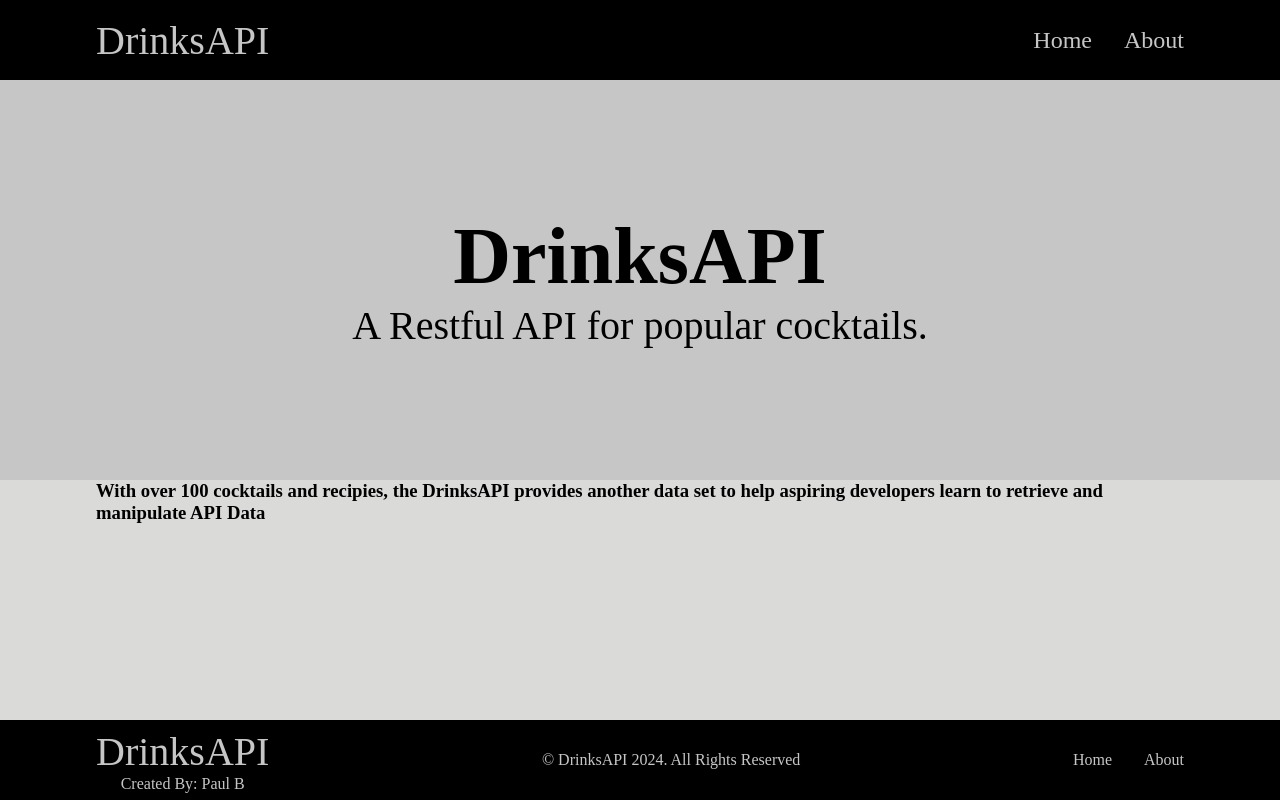
After one commit to P-R-Black/drinks-backend, a Django app: template templates/home/home.html in a window 1280 px wide. The commit adds this page. Run offline with Django 4.2, Linux system fonts and the light colour scheme; the template is opened without the code that fills it, so the values that code supplies are empty.

Commit message:
APIHomePageStarted

```diff
--- a/base/urls.py
+++ b/base/urls.py
@@ -4,5 +4,5 @@ from django.views.generic import TemplateView
 app_name = 'base'
 
 urlpatterns = [
-    path('', TemplateView.as_view(template_name="drink/index.html"))
+    path('', TemplateView.as_view(template_name="home/home.html"))
 ]
--- a/cocktail_api/views.py
+++ b/cocktail_api/views.py
@@ -104,6 +104,7 @@ class MostPopular(generics.ListCreateAPIView):
 
     def get_queryset(self):
         most_popular = DrinkRecipe.objects.filter(top_hundred_drink=True)
+        print('most_popular_length', len(most_popular))
         return most_popular
 
 
--- a/drink_book/settings.py
+++ b/drink_book/settings.py
@@ -12,6 +12,7 @@ https://docs.djangoproject.com/en/4.0/ref/settings/
 
 from pathlib import Path
 from datetime import timedelta
+import os
 
 # Build paths inside the project like this: BASE_DIR / 'subdir'.
 BASE_DIR = Path(__file__).resolve().parent.parent
@@ -133,6 +134,7 @@ USE_TZ = True
 # https://docs.djangoproject.com/en/4.0/howto/static-files/
 
 STATIC_URL = 'static/'
+STATICFILES_DIRS = [(os.path.join(BASE_DIR, 'static/'))]
 
 REST_FRAMEWORK = {
     'DEFAULT_PERMISSION_CLASSES': [
--- /dev/null
+++ b/static/css/home/home.css
@@ -0,0 +1,46 @@
+.hero_section {
+    display: flex;
+    align-items: flex-start;
+    justify-content: center;
+    min-height: 50vh;
+    min-width: 100vw;
+    background-color: var(--primary-font-color);
+}
+
+.inner_hero_section{
+    height: 50vh;
+    display: flex;
+    flex-direction: column;
+    align-items: center;
+    justify-content: center;
+}
+
+
+.inner_hero_section h1{
+    color: var(--primary-background-color);
+    font-size: 5rem;
+
+}
+
+.inner_hero_section h2{
+    color: var(--primary-background-color);
+    font-size: 2.5rem;
+    font-weight: 300;
+
+}
+
+.hero_sub_section {
+    display: flex;
+    align-items: flex-start;
+    justify-content: center;
+    height: 40vh;
+    min-width: 100vw;
+    background-color: #dadad9;
+}
+
+.inner_hero__sub_section{
+    display: flex;
+    flex-direction: column;
+    align-items: center;
+    justify-content: center;
+}
--- /dev/null
+++ b/static/css/index.css
@@ -0,0 +1,308 @@
+*{
+margin: 0;
+padding: 0;
+border: 0;
+box-sizing: border-box;
+list-style: none;
+text-decoration: none;
+
+}
+
+hmtl {
+    scroll-behavior: smooth;
+}
+::-webkit-scrollbar{
+    display: none;
+}
+
+
+:root {
+    --primary-background-color: #000000;
+
+    --primary-font-color: #c7c6c6;
+    --secondary-font-color: #ffffff;
+
+    --transition: all 300ms ease;
+
+    --container-width-lg: 85%;
+    --container-width-md: 90%;
+    --container-width-sm: 95%;
+}
+
+.container {
+    width: var(--container-width-lg);
+
+}
+
+/* =============== NAVIGATION =============== */
+
+nav {
+    align-items: center;
+    background-color: var(--primary-background-color);
+    display: flex;
+    height: 5rem;
+    justify-content: center;
+}
+
+.inner_nav_container{
+    display: flex;
+    justify-content: space-between;
+    align-items: center
+}
+
+h2.logo a{
+    color: var(--primary-font-color);
+    cursor: pointer;
+    font-size: 2.5rem;
+    font-weight: 500;
+    text-decoration: none;
+}
+
+h2.logo a:visited, h2.logo a:active {
+    color: var(--primary-font-color);
+    -webkit-color: var(--primary-font-color);
+
+}
+
+
+
+ul.navbar_menu{
+    gap: 2rem;
+}
+
+ul.navbar_menu li a {
+    color: var(--primary-font-color);
+    font-size: 1.5rem;
+
+}
+
+
+h2.logo a:hover,
+ul.navbar_menu li a:hover {
+    color: var(--secondary-font-color);
+}
+
+
+.navbar_menu{
+    display: flex;
+}
+
+.navbar_items ul[data-visible="true"]{
+    transform: translateX(0%);
+}
+
+.hamburger_menu {
+    cursor:pointer;
+    display: none;
+}
+
+.bar {
+    background-color: var(--primary-font-color);
+    display: block;
+    height: 3px;
+    margin: 5px auto;
+    transition: var(--transition);
+    -webkit-transition: var(--transition);
+    width: 2.5rem;
+}
+
+.nav_dropdown {
+    align-items: center;
+    background-color: var(--primary-background-color);
+    border: 2px solid var(--primary-background-color);
+    display: flex;
+    flex-direction: column;
+    margin-right: 5rem;
+    margin-top: 1rem;
+    opacity: 0;
+    padding: 1rem 1rem;
+    position: absolute;
+    right: 0;
+    transition: var(--transition);
+    -webkit-transition: var(--transition);
+}
+
+.nav_dropdown.show {
+    animation: fadeIn 1s;
+    opacity: 1;
+    pointer-events: auto;
+    -webkit-animation: fadeIn 1s;
+    z-index: 100;
+}
+
+.mobile_display_link {
+    display: none;
+}
+
+/* =============== NAVIGATION =============== */
+
+/* =============== FOOTER =============== */
+footer{
+    align-items: center;
+    background-color: var(--primary-background-color);
+    display: flex;
+    height: 5rem;
+    justify-content: center;
+    position: absolute;
+    bottom: 0;
+    width: 100vw;
+}
+
+.footer_container{
+    align-items: center;
+    display: flex;
+    justify-content: space-between;
+}
+
+.logo_rights_container {
+    display: flex;
+    flex-direction: column;
+}
+
+.navbar_logo{
+    display: flex;
+    flex-direction: column;
+}
+
+.navbar_logo a.navbar_created {
+    text-align: center;
+}
+
+
+.navbar_created{
+    color: var(--primary-font-color);
+}
+
+.rights_reserved p{
+    color: var(--primary-font-color);
+}
+
+.rights_reserved p span{
+    color: var(--primary-font-color);
+}
+
+
+.footer_link_block ul{
+    display: flex;
+    gap: 2rem;
+}
+.footer_link_block ul li a{
+    color: var(--primary-font-color);
+}
+
+.footer_link_block ul li a:hover,
+.navbar_logo a.navbar_created:hover {
+    color: var(--secondary-font-color);
+}
+
+/* =============== FOOTER =============== */
+
+
+
+/* Add animation (fade in the popup) */
+@-webkit-keyframes fadeIn {
+  from {opacity: 0;}
+  to {opacity: 1;}
+}
+
+@keyframes fadeIn {
+  from {opacity: 0;}
+  to {opacity:1 ;}
+}
+
+@-webkit-keyframes fadeOut {
+  from {opacity: 1;}
+  to {opacity: 0;}
+}
+
+@keyframes fadeOut {
+  from {opacity: 1;}
+  to {opacity:0 ;}
+}
+
+
+
+
+/* =============== MEDIA QUERIES (MEDIUM DEVICES) =============== */
+@media screen and (max-width: 1024px) {
+    .container {
+        width: var(--container-width-md);
+    }
+
+    .hamburger_menu {
+        display: block;
+        position: relative;
+        z-index: 600;
+        margin-top: .25rem;
+        padding: 0;
+    }
+
+     .navbar_menu {
+        -webkit-background: hsl(0 0% 100% / 0.1);
+        -webkit-backdrop-filter: blur(3rem);
+        background: hsl(0 0% 100% / 0.1);
+        backdrop-filter: blur(2rem);
+        flex-direction: column;
+        inset: 0 0 0 50%;
+        padding: min(30vh, 10rem) 1rem;
+        position: fixed;
+        transform: translateX(100%);
+        transition: var(--transition);
+        z-index: 400;
+     }
+     .navbar_menu[data-visible="true"]{
+        transform: translateX(0%)
+   }
+
+
+   .hamburger_menu[aria-expanded="true"] .bar:nth-child(2){
+        opacity: 0;
+   }
+
+   .hamburger_menu[aria-expanded="true"] .bar:nth-child(1){
+        transform: translateY(8px) rotate(45deg);
+   }
+
+   .hamburger_menu[aria-expanded="true"] .bar:nth-child(3){
+        transform: translateY(-8px) rotate(-45deg);
+   }
+
+   .mobile_display_hide {
+        display: none;
+   }
+
+   .mobile_display_link {
+        display: block;
+   }
+
+}
+
+/* =============== MEDIA QUERIES (SMALL DEVICES) =============== */
+@media screen and (max-width: 600px) {
+    .container {
+        width: var(--container-width-sm);
+    }
+
+    .hamburger_menu{
+        display_block;
+        z-index: 600;
+    }
+
+    .navbar_menu {
+        webkit-background: hsl(0 0% 100% / 0.1);
+        webkit-background-filter: blur(3rem);
+        background-filter: blur(2rem);
+        flex-direction: column;
+        inset: 0 0 0 50%;
+        padding: min(30vh, 10rem) 1rem;
+        position: fixed;
+        transform: translateX(100%);
+        transition: var(--transition);
+        z-index:500;
+    }
+
+    .mobile_display_link{
+        display: block;
+    }
+
+}
--- /dev/null
+++ b/static/js/nav.js
@@ -0,0 +1,26 @@
+const navBarMenu = document.querySelector('.navbar_menu'); //primaryNav
+const hamburger = document.querySelector('.hamburger_menu'); //NavToggle
+
+const navBarDropdownArrow = document.querySelector('.navbar_link_dropdown');
+const navBarDropdown = document.querySelector('.nav_dropdown');
+
+hamburger.addEventListener('click', () =>{
+    const visibility = navBarMenu.getAttribute('data-visible')
+    if(visibility === "false"){
+        navBarMenu.setAttribute('data-visible', 'true')
+        hamburger.setAttribute('aria-expanded', 'true')
+    } else {
+        visibility === "true"
+        navBarMenu.setAttribute('data-visible', 'false')
+        hamburger.setAttribute('aria-expanded', 'false')
+    }
+})
+
+navBarDropdownArrow.addEventListener('click', () => {
+    navBarDropdown.classList.toggle('show')
+})
+
+
+navBarDropdown.addEventListener('click', () => {
+    navBarDropdown.classList.remove('show')
+})
--- a/templates/drink/index.html
+++ b/templates/drink/index.html
@@ -1 +1,69 @@
-<h1>Home Page</h1>
+{% load static %}
+<!DOCTYPE html>
+<html lang="en">
+<head>
+    <meta charset="UTF-8">
+    <meta name="viewport"
+          content="width=device-width, user-scalable=no, initial-scale=1.0, maximum-scale=1.0, minimum-scale=1.0">
+    <meta http-equiv="X-UA-Compatible" content="ie=edge">
+    <meta property="og:title" content="Cocktails API">
+    <meta property="og:type" content="website">
+    <meta property="og:image" content="">
+    <meta property="og:url" content="https://paulrblack.com/cocktailapi">
+    <meta property="og:description" content="An API With the Names and Recipes for 100 popular cocktails">
+    <meta property="og:local" content="en_US">
+    <meta property="og:site_name" content="CocktailsAPI">
+    <meta name="keywords" content="Cocktails Shots Drinks Alcohol Bar Restaurant">
+    <meta name="author" content="Paul Black">
+
+    <link rel="stylesheet" href="{% static 'css/index.css' %}">
+    <link rel="stylesheet" href="{% static 'css/home/home.css' %}">
+    <link rel="stylesheet" href="{% static 'css/about/about.css' %}">
+</head>
+<body>
+    <nav class="navbar">
+        <div class="container">
+            <div class="inner_nav_container">
+                <div class="navbar_logo_container">
+                    <h2 class="logo" tabindex="-" aria-label="home logo"><a href="/">DrinksAPI</a></h2>
+                </div>
+                <div class="navbar_items">
+                    <ul class="navbar_menu" data-visible="false">
+                        <li class="navbar_item"><a class="navbar_links" href="/">Home</a></li>
+                        <li class="navbar_item"><a class="navbar_links" href="/">About</a></li>
+                    </ul>
+                    <div class="hamburger_menu" id="mobile_menu" aria-controls="navbar_menu" aria-expanded="false">
+                        <span class="bar sr-only"></span>
+                        <span class="bar sr-only"></span>
+                        <span class="bar sr-only"></span>
+                    </div>
+                </div>
+            </div>
+        </div>
+    </nav>
+</body>
+{% block main %}
+
+{% endblock %}
+<footer>
+    <div class="container">
+        <div class="footer_container">
+            <div class="navbar_logo">
+                <h2 class="logo" tabindex="0" aria-label="home logo"><a href="/">DrinksAPI</a></h2>
+                <a class="navbar_created" href="https://paulrblack.com">Created By: Paul B</a>
+            </div>
+            <div class="rights_reserved">
+                <p>&copy; DrinksAPI<span class="rights_year"> 2024</span>. All Rights Reserved</p>
+            </div>
+
+            <div class="footer_link_block">
+                <ul>
+                    <li><a href="">Home</a></li>
+                    <li><a href="">About</a></li>
+                </ul>
+            </div>
+        </div>
+    </div>
+</footer>
+<script src="{% static 'js/nav.js' %}"></script>
+</html>
--- /dev/null
+++ b/templates/home/home.html
@@ -0,0 +1,28 @@
+{% extends 'drink/index.html' %}
+{% load static %}
+
+{% block title %}
+    DrinksAPI
+{% endblock %}
+
+{% block main %}
+<main>
+    <section class="hero_section">
+        <div class="container">
+            <div class="inner_hero_section">
+                <h1>DrinksAPI</h1>
+                <h2>A Restful API for popular cocktails.</h2>
+            </div>
+        </div>
+    </section>
+    <section class="hero_sub_section">
+        <div class="container">
+            <div class="inner_hero__sub_section">
+                <h3>With over 100 cocktails and recipies, the DrinksAPI provides another data set to help
+                    aspiring developers learn to retrieve and manipulate API Data</h3>
+            </div>
+        </div>
+    </section>
+</main>
+
+{% endblock %}
```
Also changed, not shown: static/css/about/about.css (added), templates/about/about.html (added), 1 other file.
